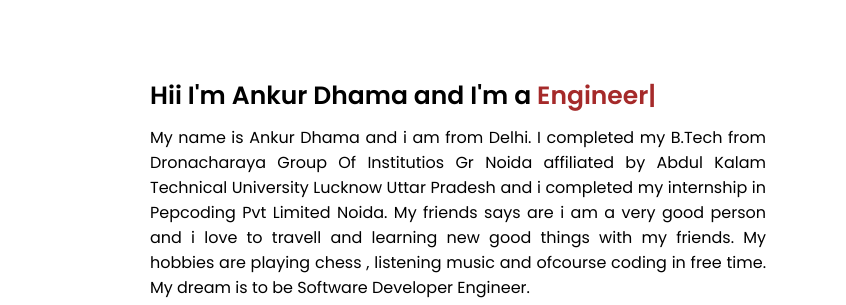
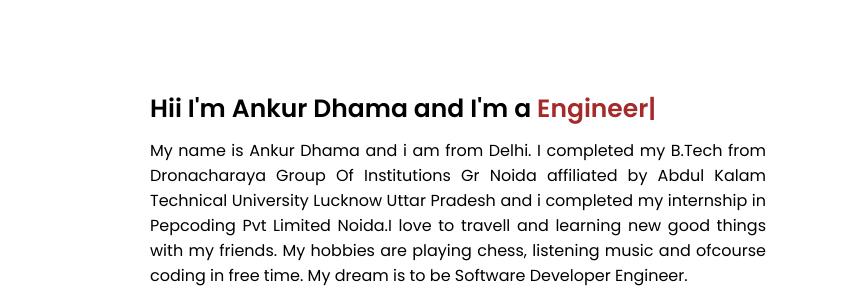
Before and after one commit to DhamaAnkur/Portfolio, a plain HTML site: page index.html in a window 1280 px wide. Shown: the part 989-1294 px from the top of the page, 434-1280 px from the left. Drawn offline with nearby package versions, Linux system fonts and the light colour scheme.

Commit message:
Update index.html

```diff
--- a/index.html
+++ b/index.html
@@ -67,9 +67,8 @@
                 <div class="column right">
                     <div class="text"> Hii I'm Ankur Dhama and I'm a <span class="typing-2"></span></div>
                     <p>My name is Ankur Dhama and i am from Delhi. I completed my B.Tech from Dronacharaya Group Of
-                        Institutios Gr Noida affiliated by Abdul Kalam Technical University Lucknow Uttar Pradesh and i completed my internship in Pepcoding Pvt Limited Noida. My friends says are i am a very good
-                        person and i love to travell and learning new good things with my friends. My hobbies are
-                        playing chess , listening music and ofcourse coding in free time. My dream is to be Software
+                        Institutions Gr Noida affiliated by Abdul Kalam Technical University Lucknow Uttar Pradesh and i completed my internship in Pepcoding Pvt Limited Noida.I love to travell and learning new good things with my friends. My hobbies are
+                        playing chess, listening music and ofcourse coding in free time. My dream is to be Software
                         Developer Engineer.</p>
                     <a href="Ankur CV.pdf.pdf" download>Download CV <span></span></a>
                 </div>
```
